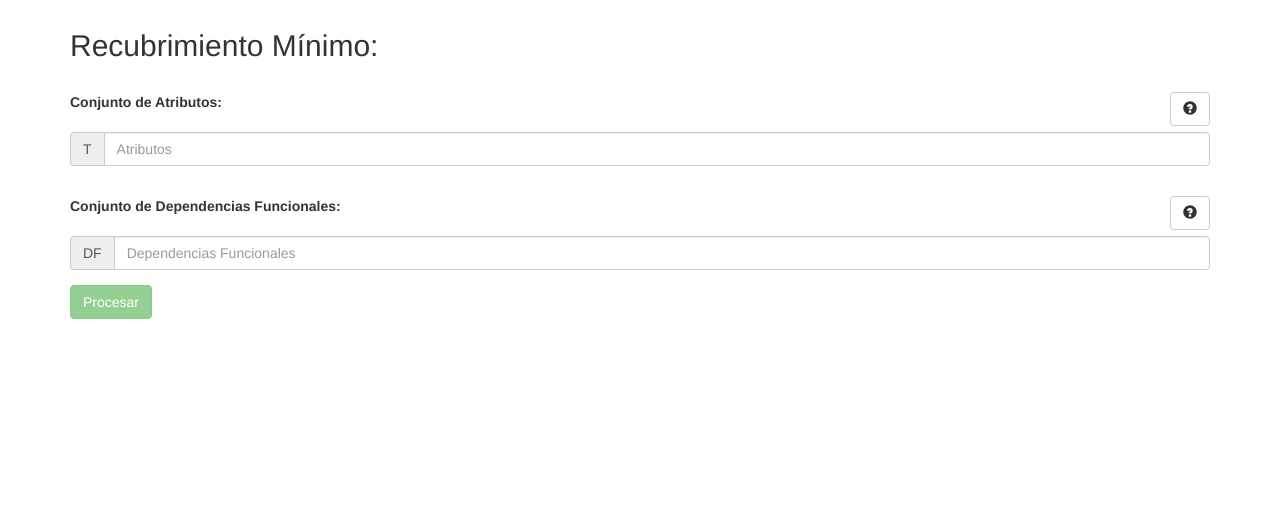
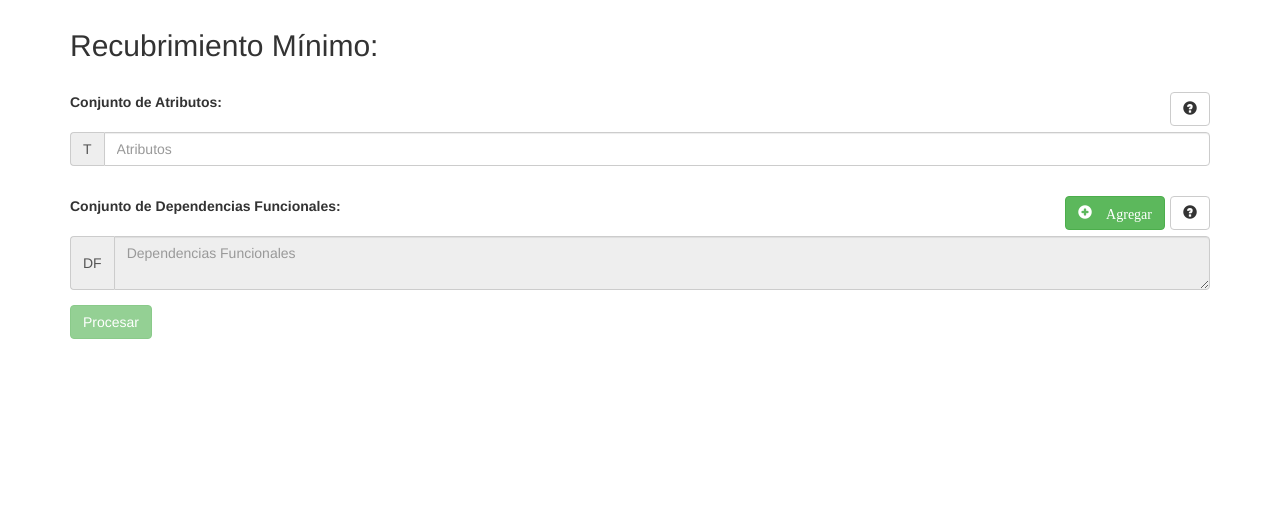
Before and after one commit to raurbanom/AutomaticDB, a Django app: page /manual/ in a window 1280 px wide. Shown: the part 51-581 px from the top of the page. Run offline with Django 3.2, Linux system fonts and the light colour scheme; some libraries are stand-ins or nearby versions.

Commit message:
[ADD] Ingreso Manual - Final

```diff
--- a/static/site/css/main.css
+++ b/static/site/css/main.css
@@ -10,3 +10,12 @@ img.img-circle.centered {
 button.float-right {
     float: right;
 }
+
+button#btnAddDependencies {
+    margin-right: 5px;
+    margin-left: 5px;
+}
+
+.row.modal-response {
+    display: none;
+}
--- a/templates/manual.html
+++ b/templates/manual.html
@@ -20,7 +20,7 @@
                         <label for="x">Conjunto de Atributos:</label>
                         <button tabindex="0" id="btnHelperAttributes" type="button" class="btn btn-default float-right" data-placement="top"
                                 data-toggle="popover" title="Ayuda" aria-label="Justify"
-                                data-content="Ingresar cada atributo separado por coma. Ejemplo: 'A ,B, C'">
+                                data-content="Ingresar cada atributo separado por coma. Por ejemplo: 'A ,B, C'">
                             <span class="glyphicon glyphicon-question-sign" aria-hidden="true"></span>
                         </button>
                     </div>
@@ -47,10 +47,14 @@
                 <div class="col-sm-12">
                     <div class="form-group">
                         <label for="x">Conjunto de Dependencias Funcionales:</label>
-                        <button tabindex="0" id="btnHelperDependencies" type="button" class="btn btn-default float-right" data-placement="top"
+                        <button id="btnHelperDependencies" type="button" class="btn btn-default float-right" data-placement="top"
                                 data-toggle="popover" title="Ayuda" aria-label="Justify"
-                                data-content="Ingresar cada implicado e implicante separado por coma. Ejemplo: 'A, B, C --> A ,B'">
+                                data-content="Ingresar cada implicado e implicante separado por signo coma (','). Por ejemplo: A, B, C : A ,B">
                             <span class="glyphicon glyphicon-question-sign" aria-hidden="true"></span>
+                        </button>
+                        <button id="btnAddDependencies" type="button" class="btn btn-success float-right"aria-label="Justify"
+                                data-toggle="modal" data-target="#add-modal">
+                            <span class="glyphicon glyphicon-plus-sign" aria-hidden="true"> Agregar</span>
                         </button>
                     </div>
                 </div>
@@ -61,9 +65,9 @@
                     <div class="form-group has-feedback">
                         <div class="input-group">
                             <span class="input-group-addon" id="basic-dependencies">DF</span>
-                            <input id="txtDependencies" name="txtDependencies"
-                                   required data-error="Campo requerido"
-                                   class="form-control" placeholder="Dependencias Funcionales" aria-describedby="basic-dependencies">
+                            <textarea id="txtDependencies" name="txtDependencies"
+                                      required data-error="Campo requerido" readonly
+                                      class="form-control" placeholder="Dependencias Funcionales" aria-describedby="basic-dependencies"></textarea>
                         </div>
                         <span class="glyphicon form-control-feedback" aria-hidden="true"></span>
                         <div class="help-block with-errors"></div>
@@ -74,33 +78,81 @@
             <button id="btnProcess" name="btnProcess" type="submit" class="btn btn-success">Procesar</button>
         </div>
     </form>
-    {% comment %}    <div class="form-group">
-        <label for="x">Conjunto de Dependencias Funcionales:</label>
-        <div class="row">
-            <div class="col-sm-6">
-                <div class="form-group">
-                    <div class="input-group">
-                        <span class="input-group-addon" id="basic-addon1">X</span>
-                        <input class="form-control" placeholder="Implicante" aria-describedby="basic-addon1">
+
+    <div id="add-modal" class="modal fade" tabindex="-1" role="dialog" aria-labelledby="myModalLabel" aria-hidden="true">
+        <div class="modal-dialog">
+            <div class="modal-content">
+                <form id="form-modal" method="post"  data-toggle="validator">
+                    {% csrf_token %}
+                    <div class="modal-header">
+                        <button type="button" class="close" data-dismiss="modal" aria-hidden="true">&times;</button>
+                        <h4 class="modal-title">Agregar Dependencias Funcionales</h4>
                     </div>
-                </div>
-            </div>
-            <div class="col-sm-6">
-                <div class="form-group">
-                    <div class="input-group">
-                        <span class="input-group-addon" id="basic-addon1">Y</span>
-                        <input class="form-control" placeholder="Implicado" aria-describedby="basic-addon1">
+                    <div class="modal-body edit-content">
+                        <div class="row">
+                            <div class="col-sm-12">
+                                <div class="form-group">
+                                    <div class="well">
+                                        <span>Ingresar cada implicado (X) e implicante (Y) separado por signo coma (','). <br />Por ejemplo: X: <strong>B, D</strong> y Y: <strong>A, C, D</strong><span>
+                                    </div>
+                                </div>
+                            </div>
+                        </div>
+                        <div class="row">
+                            <div class="col-sm-6">
+                                <div class="form-group has-feedback">
+                                    <div class="input-group">
+                                        <span class="input-group-addon" id="basic-implicante">X</span>
+                                        <input class="form-control" placeholder="Implicante"
+                                               id="txtAddImplicante" name="txtAddImplicante"
+                                               required data-error="Campo requerido" pattern="^\w(\s*,?\s*\w)*$"
+                                               aria-describedby="basic-implicante">
+                                    </div>
+                                    <div class="help-block with-errors"></div>
+                                    <span class="glyphicon form-control-feedback" aria-hidden="true"></span>
+                                </div>
+                            </div>
+                            <div class="col-sm-6">
+                                <div class="form-group has-feedback">
+                                    <div class="input-group">
+                                        <span class="input-group-addon" id="basic-implicado">Y</span>
+                                        <input class="form-control" placeholder="Implicado"
+                                               id="txtAddImplicado" name="txtAddImplicado"
+                                               required data-error="Campo requerido" pattern="^\w(\s*,?\s*\w)*$"
+                                               aria-describedby="basic-implicado">
+                                    </div>
+                                    <div class="help-block with-errors"></div>
+                                    <span class="glyphicon form-control-feedback" aria-hidden="true"></span>
+                                </div>
+                            </div>
+                        </div>
+
+                        <div class="row modal-response">
+                            <div class="col-sm-12">
+                                <div class="form-group">
+                                    <div class="alert alert-success" role="alert">
+                                        <strong>Nueva Dependencia Funcional!</strong> <br />
+                                        <span id="txtResultDependenceX">X</span>
+                                        <span class="glyphicon glyphicon-arrow-right" aria-hidden="true"></span>
+                                        <span id="txtResultDependenceY">Y</span>
+                                    </div>
+                                </div>
+                            </div>
+                        </div>
                     </div>
-                </div>
+                    <div class="modal-footer">
+                        <button type="button" class="btn btn-default" data-dismiss="modal">Terminar</button>
+                        <button type="submit" class="btn btn-primary">Agregar</button>
+                    </div>
+                </form>
             </div>
         </div>
-        <button type="submit" class="btn btn-default">Agregar</button>
-    </div>{% endcomment %}
+    </div>
 
     <br />
     {% if uploaded_file_url %}
         <div class="alert alert-info" role="alert">
-            Archivo cargado en: <a href="{{ uploaded_file_url }}">{{ uploaded_file_url }}</a>
+            Descargar archivo JSON: <a href="{{ uploaded_file_url }}">{{ uploaded_file_url }}</a>
         </div>
         {% if uploaded_file_data %}
             <div class="row">
```
Also changed, not shown: static/site/js/engineering.functions.js (+50 -3 lines), media/manual_test.txt (line endings or trailing spaces).
